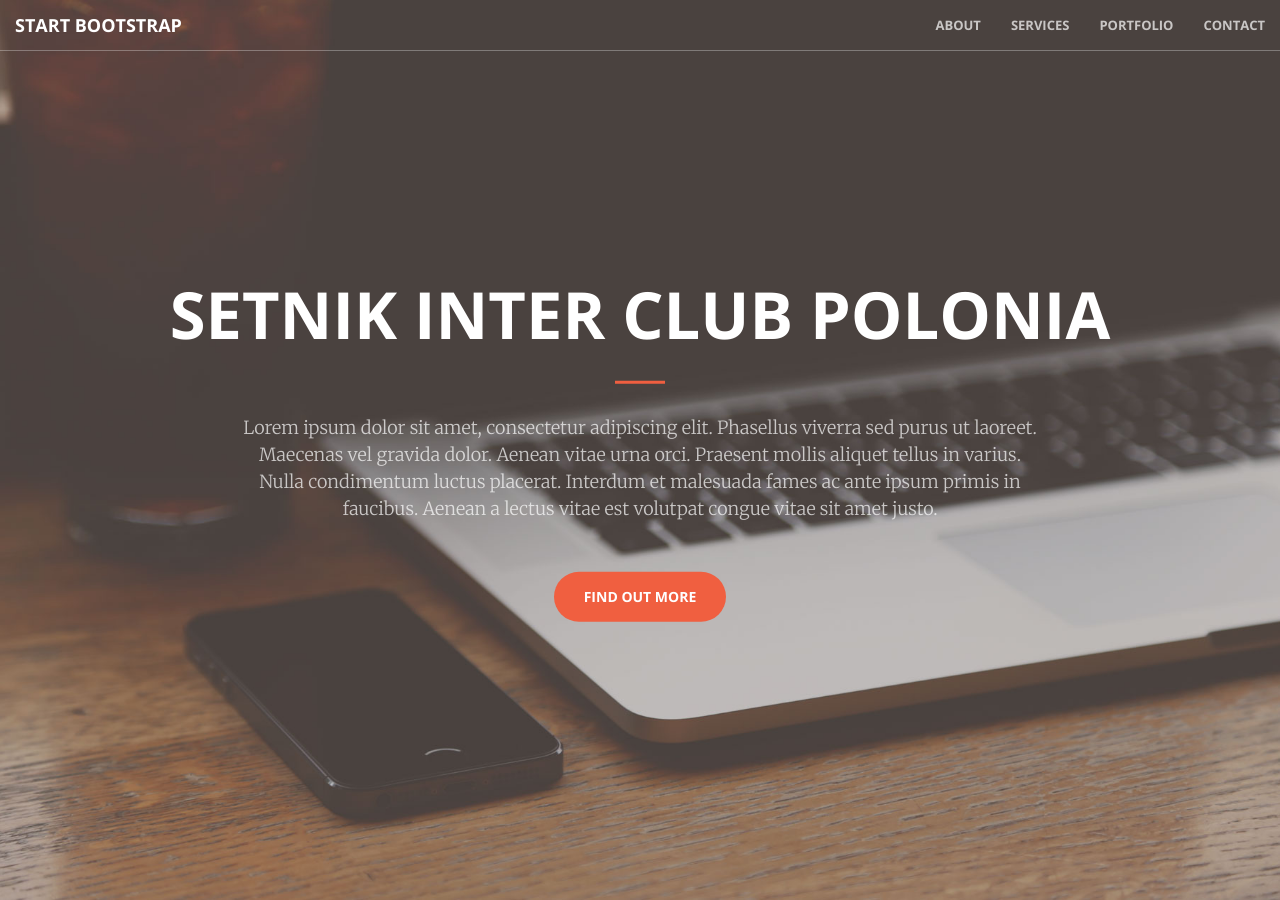
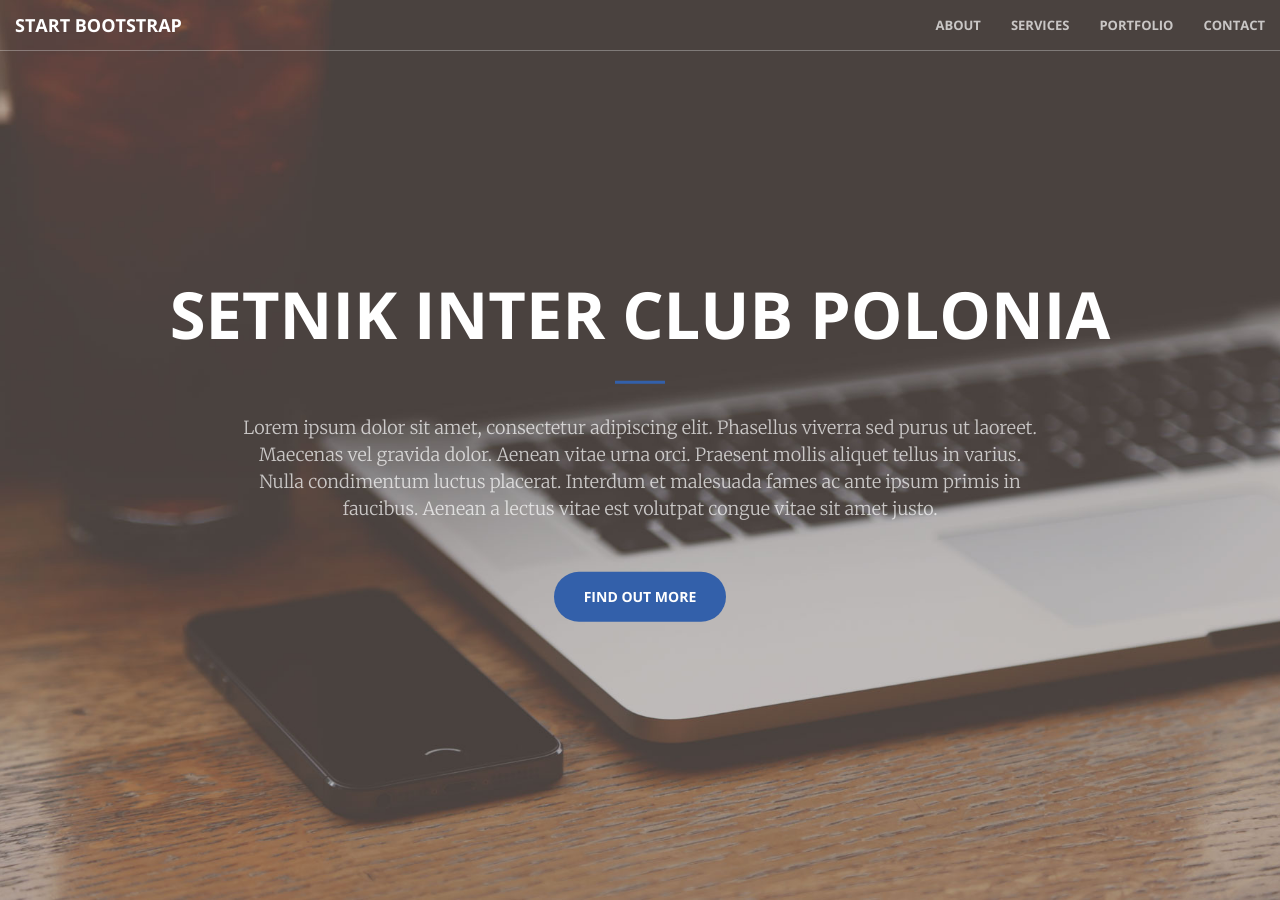
Before and after one commit to SetnikPolonia/setnikpolonia.github.io, a Jekyll site: the page built from index.html, in a window 1280 px wide and 900 px high. Built offline with Jekyll 4.4.1, drawn with Linux system fonts in a browser that asks for light colours.

Commit message:
Primary theme color change, contact section fix

```diff
--- a/_includes/contact.html
+++ b/_includes/contact.html
@@ -6,13 +6,13 @@
                 <hr class="primary">
                 <p>Give us a call or send us an email and we will get back to you as soon as possible!</p>
             </div>
-        <div class="col-lg-2 col-lg-offset-1 text-center">
+        <div class="col-lg-3 col-lg-offset-2 text-center">
             <a href="mailto:{{ site.email }}">
             <i class="fa fa-envelope-o fa-3x wow bounceIn" data-wow-delay=".1s"></i>
                 <p>{{ site.email }}</p>
             </a>
         </div>
-        <div class="col-lg-2 col-lg-offset-1 text-center">
+        <div class="col-lg-3 col-lg-offset-2 text-center">
             <a href="https://instagram.com/{{ site.instagram_username }}">
             <i class="fa fa-instagram fa-3x wow bounceIn" data-wow-delay=".1s"></i>
                 <p>{{ site.instagram_username }}</p>
--- a/css/main.scss
+++ b/css/main.scss
@@ -34,7 +34,7 @@
 // }
 
 // variables.less
-$theme-primary: #F05F40;
+$theme-primary: #3360AA;
 $theme-dark: #222;
 
 // Import partials from `sass_dir` (defaults to `_sass`)
```
